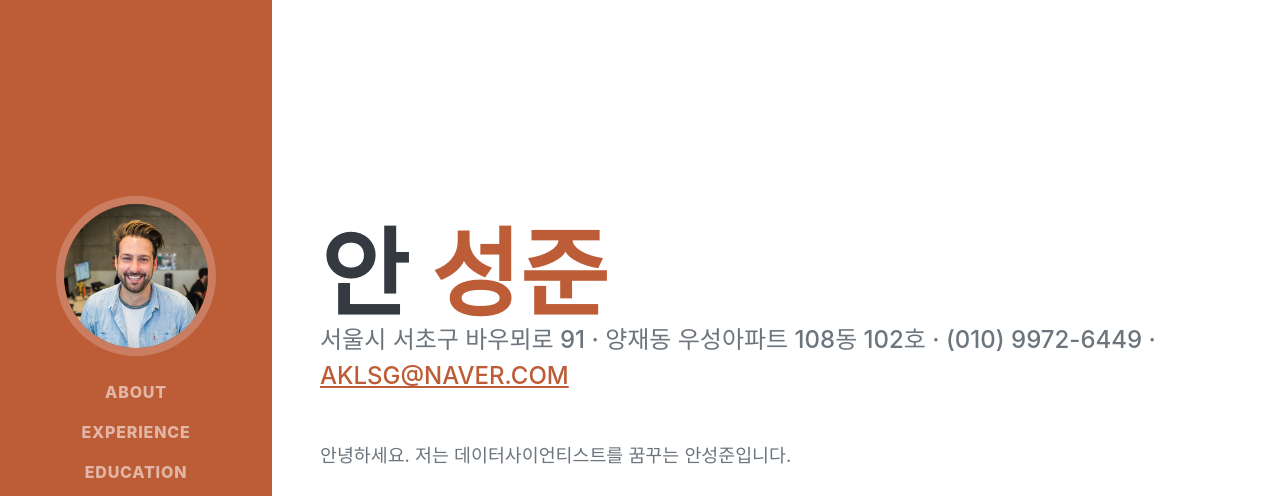
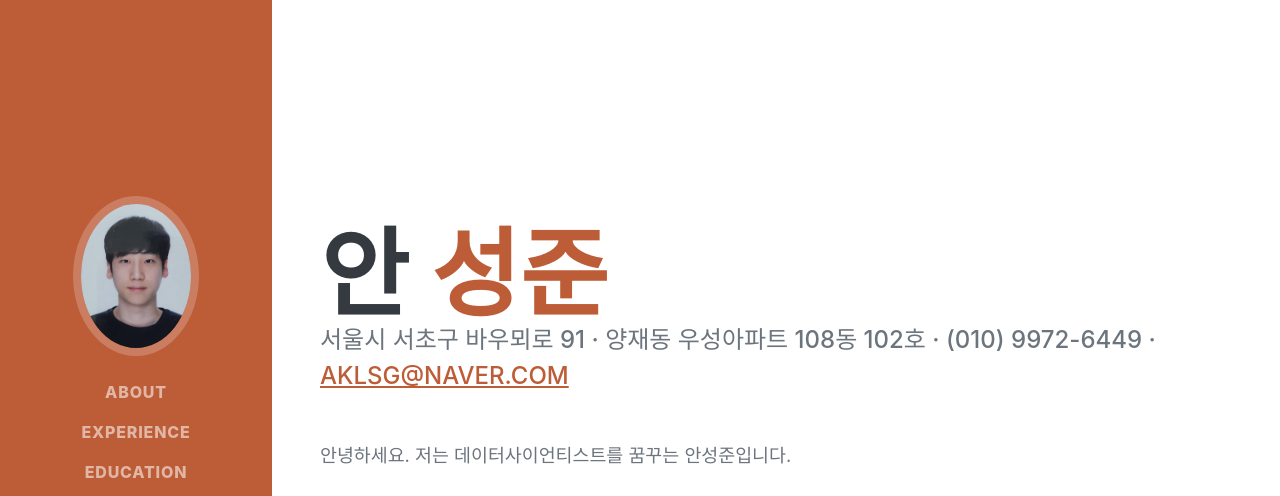
Before and after one commit to Ahn-seongjun/profile, a plain HTML site: page index.html in a window 1280 px wide. Shown: the top 496 px of the page. Drawn offline with nearby package versions, Linux system fonts and the light colour scheme; a web font is replaced by a local one.

Commit message:
portfolio image

```diff
--- a/index.html
+++ b/index.html
@@ -20,7 +20,7 @@
         <nav class="navbar navbar-expand-lg navbar-dark bg-primary fixed-top" id="sideNav">
             <a class="navbar-brand js-scroll-trigger" href="#page-top">
                 <span class="d-block d-lg-none">안 성준</span>
-                <span class="d-none d-lg-block"><img class="img-fluid img-profile rounded-circle mx-auto mb-2" src="assets/img/profile.jpg" alt="..." /></span>
+                <span class="d-none d-lg-block"><img class="img-fluid img-profile rounded-circle mx-auto mb-2" src="assets/img/안성준11.jpg" alt="..." /></span>
             </a>
             <button class="navbar-toggler" type="button" data-bs-toggle="collapse" data-bs-target="#navbarResponsive" aria-controls="navbarResponsive" aria-expanded="false" aria-label="Toggle navigation"><span class="navbar-toggler-icon"></span></button>
             <div class="collapse navbar-collapse" id="navbarResponsive">
```
Also changed, not shown: assets/img/안성준11.jpg (added).
